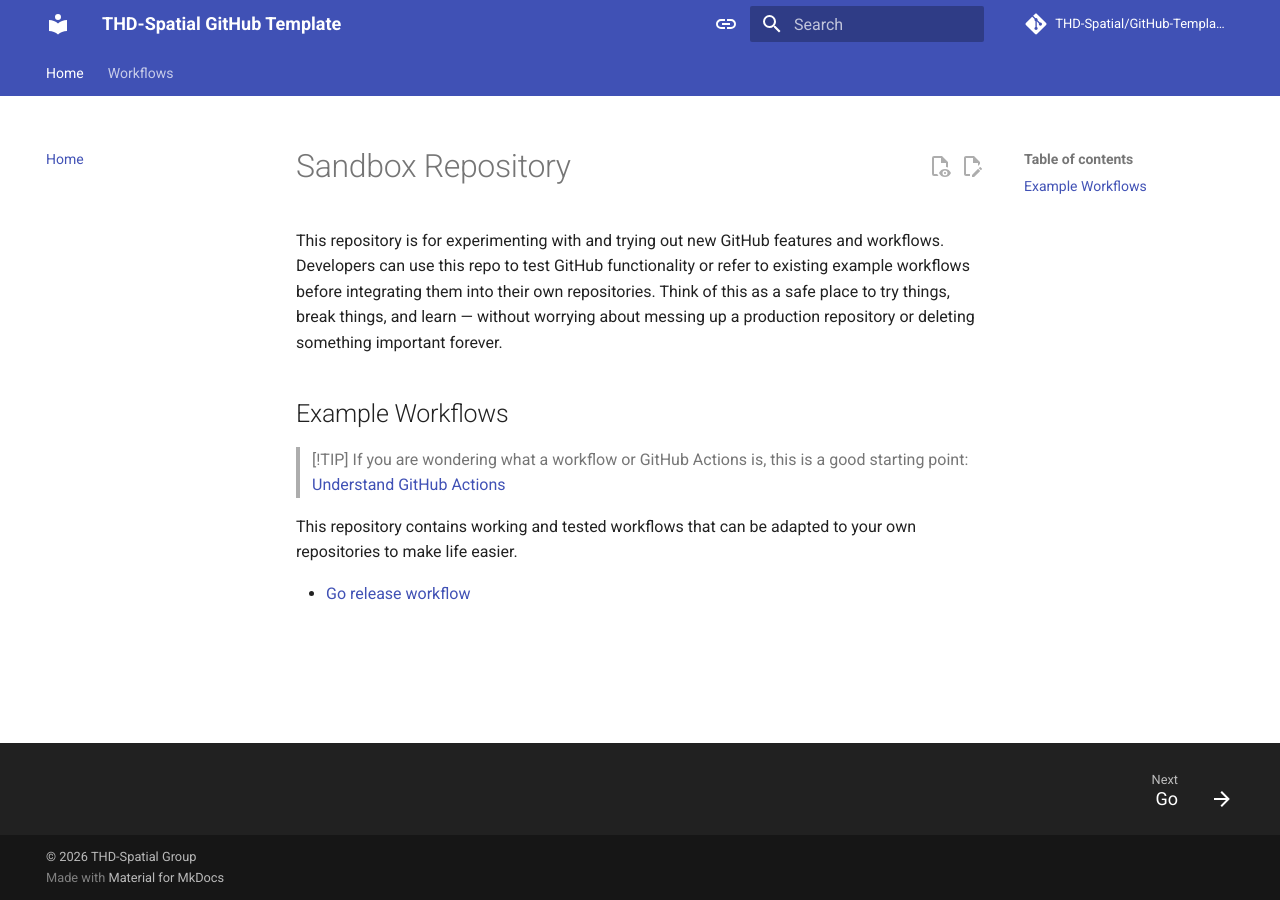
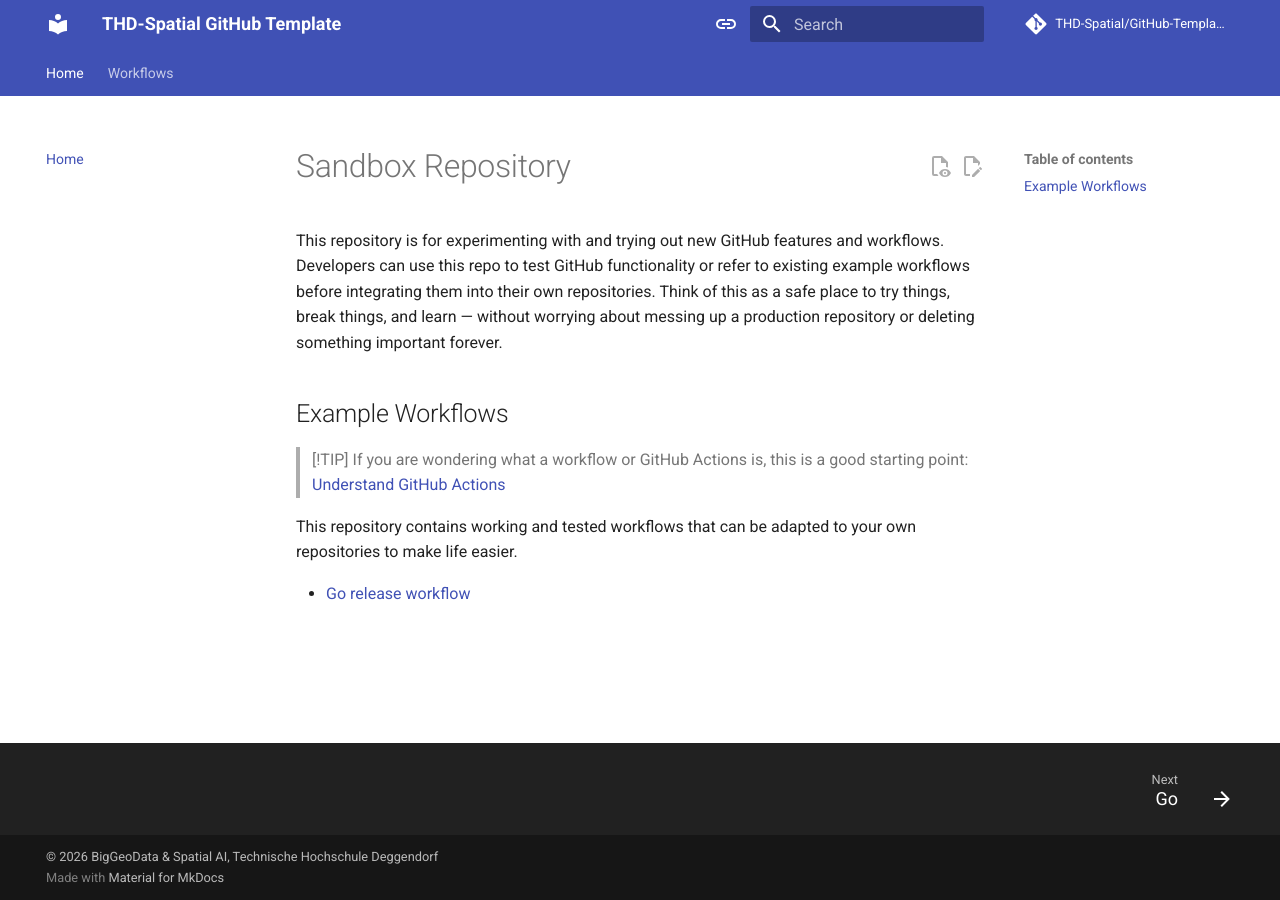
Before and after one commit to THD-Spatial-AI/sandbox-repo, an MkDocs documentation site: the page built from docs/index.md, in a window 1280 px wide. Built offline with MkDocs 1.6.1 and Material for MkDocs 9.7.7, drawn with Linux system fonts in a browser that asks for light colours; comment, search, counter and statistics services are not loaded.

Commit message:
chore: sync copyright holder in mkdocs.yml

```diff
--- a/mkdocs.yml
+++ b/mkdocs.yml
@@ -115,4 +115,4 @@ nav:
 
 # Copyright
 copyright: |
-  &copy; 2026 <a href="https://github.com/THD-Spatial"  target="_blank" rel="noopener">THD-Spatial Group</a>
+  &copy; 2026 <a href="https://github.com/THD-Spatial"  target="_blank" rel="noopener">BigGeoData & Spatial AI, Technische Hochschule Deggendorf</a>
```
